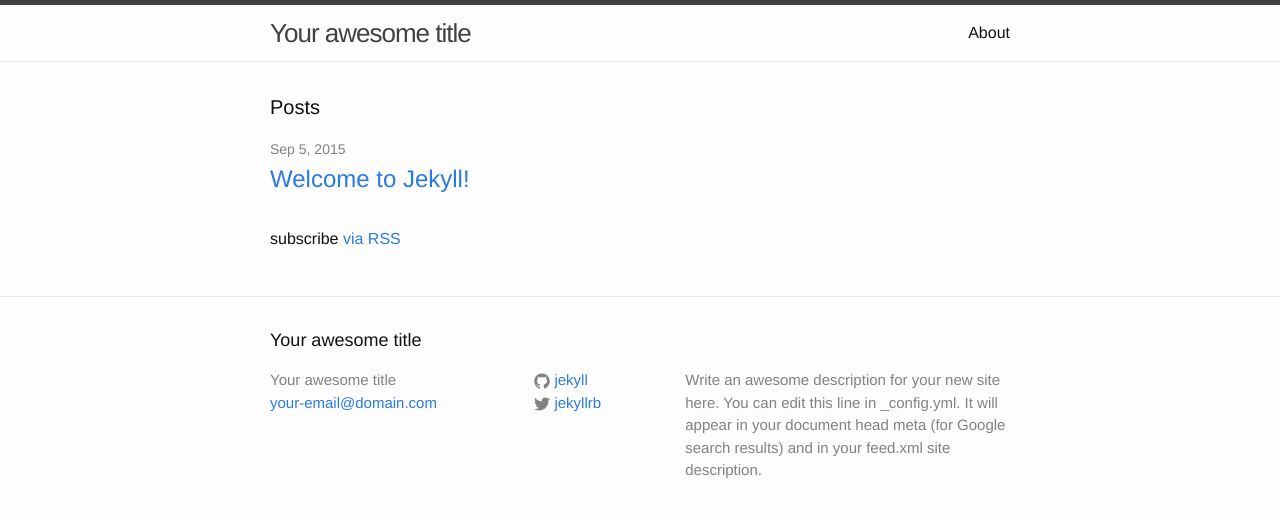
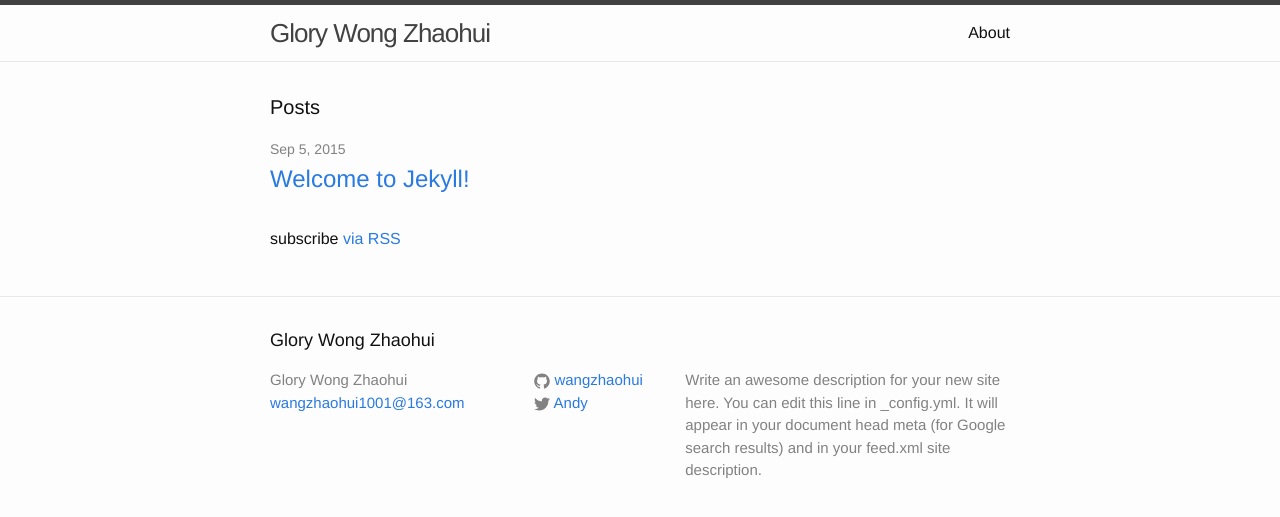
Before and after one commit to wangzhaohui/wangzhaohui.github.io, a Jekyll site: the page built from index.html, in a window 1280 px wide. Shown: the top 517 px of the page. Built offline with Jekyll 4.4.1, drawn with Linux system fonts in a browser that asks for light colours.

Commit message:
modify _config.yml

```diff
--- a/_config.yml
+++ b/_config.yml
@@ -1,14 +1,14 @@
 # Site settings
-title: Your awesome title
-email: your-email@domain.com
+title: Glory Wong Zhaohui
+email: wangzhaohui1001@163.com
 description: > # this means to ignore newlines until "baseurl:"
   Write an awesome description for your new site here. You can edit this
   line in _config.yml. It will appear in your document head meta (for
   Google search results) and in your feed.xml site description.
 baseurl: "" # the subpath of your site, e.g. /blog/
-url: "http://yourdomain.com" # the base hostname & protocol for your site
-twitter_username: jekyllrb
-github_username:  jekyll
+url: "http://wangzhaohui.github.io" # the base hostname & protocol for your site
+twitter_username: Andy
+github_username:  wangzhaohui
 
 # Build settings
 markdown: kramdown
```
Also changed, not shown: 1 other file.
